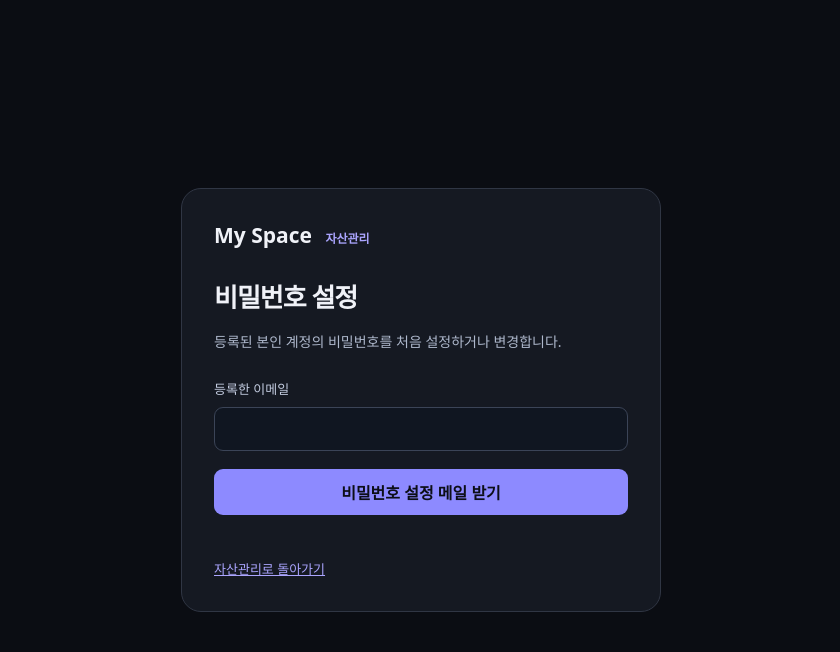
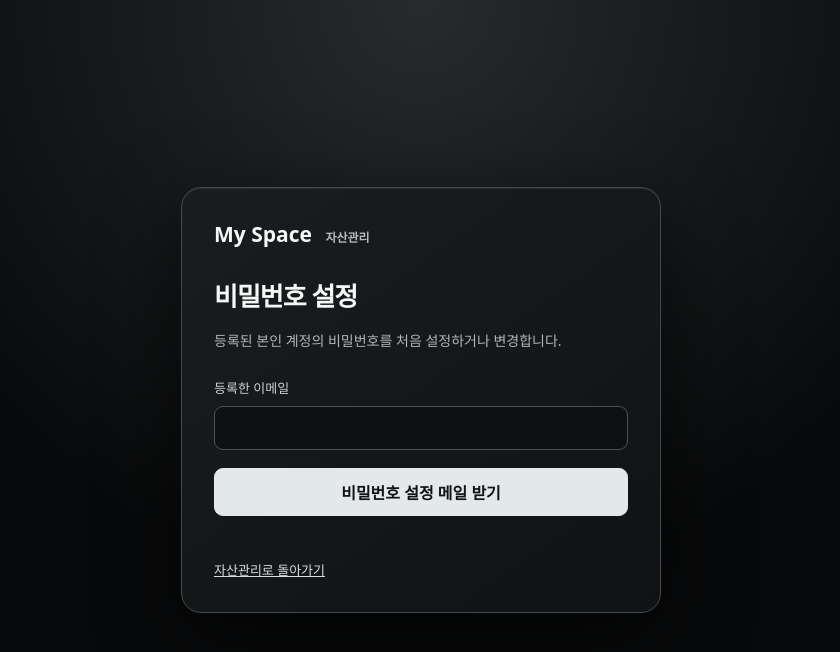
Before and after one commit to hsh3167/my-space-dashboard, a website with bundled scripts: page assets/password.html in a window 1280 px wide. Shown: the whole page, without its empty margins (219-1059 px from the left). Built offline with nearby package versions, Linux system fonts and the light colour scheme.

Commit message:
style: match password page to obsidian theme

```diff
--- a/assets/password.css
+++ b/assets/password.css
@@ -1,11 +1,16 @@
-:root{color-scheme:dark;font-family:system-ui,-apple-system,"Noto Sans KR",sans-serif;background:#0b0d13;color:#f0f2f8}
-*{box-sizing:border-box}body{margin:0;min-height:100vh;display:grid;place-items:center;padding:24px}
-.password-card{width:min(100%,480px);padding:32px;border:1px solid #303644;border-radius:20px;background:#151922}
-.brand{font-size:21px;font-weight:800;text-decoration:none;color:#f0f2f8}.brand span{font-size:12px;color:#aba5ff;margin-left:8px}
-h1{font-size:26px;margin:28px 0 12px;letter-spacing:-1px}p{color:#aeb8cc;font-size:14px;line-height:1.8;overflow-wrap:anywhere}
-form{display:grid;gap:18px;margin:24px 0}label{display:grid;gap:9px;font-size:13px;color:#c3cce0}
+:root{color-scheme:dark;font-family:system-ui,-apple-system,"Noto Sans KR",sans-serif;background:#08090a;color:#f5f6f6}
+*{box-sizing:border-box}
+body{margin:0;min-height:100vh;display:grid;place-items:center;padding:24px;background:radial-gradient(circle at 50% 0%,#272b2d,#08090a 58%)}
+.password-card{width:min(100%,480px);padding:32px;border:1px solid #43494c;border-radius:20px;background:linear-gradient(145deg,#1a1d1f,#101213);box-shadow:0 24px 80px #0009,inset 0 1px 0 #ffffff12}
+.brand{font-size:21px;font-weight:800;text-decoration:none;color:#f5f6f6}.brand span{font-size:12px;color:#b3bdc1;margin-left:8px}
+h1{font-size:26px;margin:28px 0 12px;letter-spacing:-1px}
+p{color:#aeb7bb;font-size:14px;line-height:1.8;overflow-wrap:anywhere}
+form{display:grid;gap:18px;margin:24px 0}label{display:grid;gap:9px;font-size:13px;color:#ccd2d5}
 input,button{font:inherit;min-width:0;width:100%;min-height:44px;border-radius:9px;padding:11px 13px}
-input{color:#f0f2f8;background:#101621;border:1px solid #3b4457}button{background:#8d8aff;color:#0c0e17;font-weight:700;border:0;cursor:pointer}
-button:disabled{opacity:.55;cursor:wait}a:focus-visible,button:focus-visible,input:focus-visible{outline:2px solid #b5afff;outline-offset:4px}
-.back-link{display:inline-block;color:#aba5ff;font-size:13px;margin-top:20px}.message{color:#e5c39b}.message:empty{display:none}
+input{color:#f3f5f6;background:#0e1011;border:1px solid #4a5256}
+button{background:#e3e8e9;color:#111315;font-weight:700;border:1px solid #e3e8e9;cursor:pointer}
+button:hover{background:white}
+button:disabled{opacity:.55;cursor:wait}
+a:focus-visible,button:focus-visible,input:focus-visible{outline:2px solid #e8edee;outline-offset:4px}
+.back-link{display:inline-block;color:#d7dee0;font-size:13px;margin-top:20px}.message{color:#e5c39b}.message:empty{display:none}
 @media(max-width:420px){body{padding:16px}.password-card{padding:24px 20px}}
```
